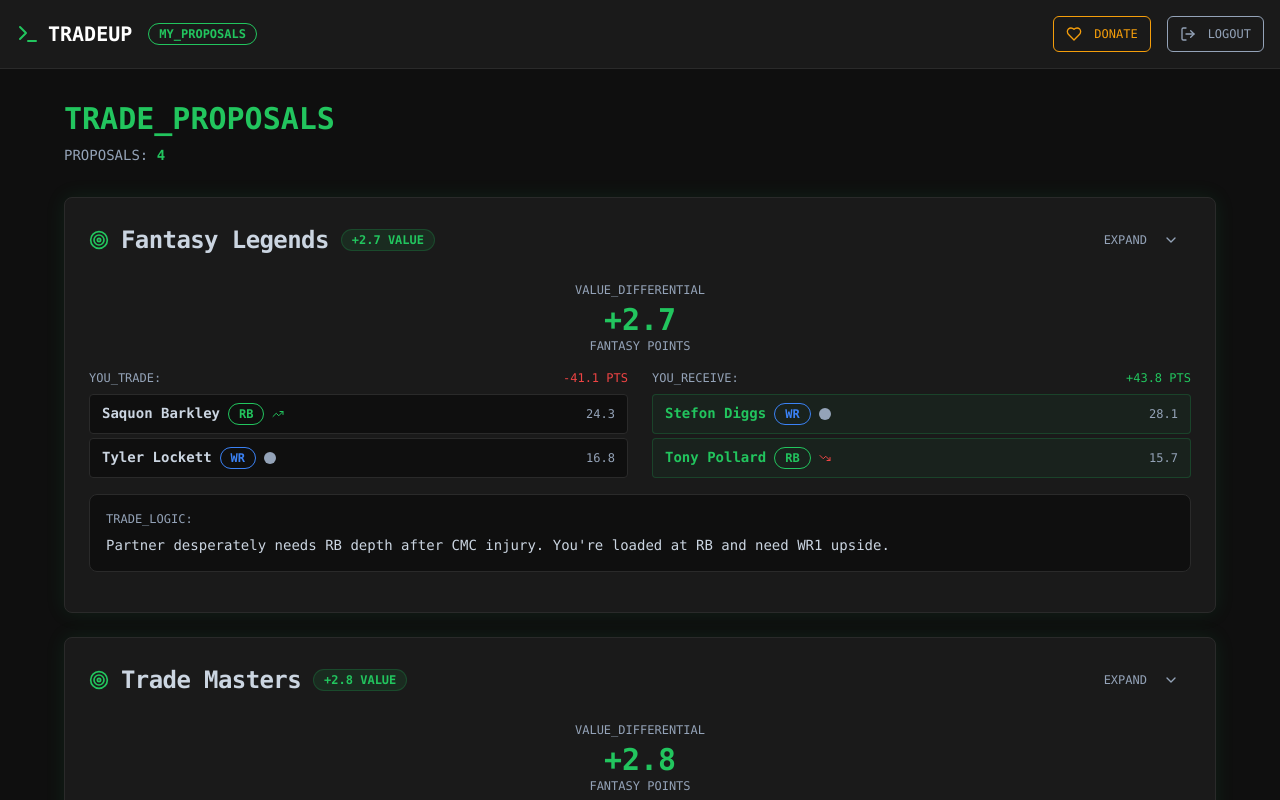
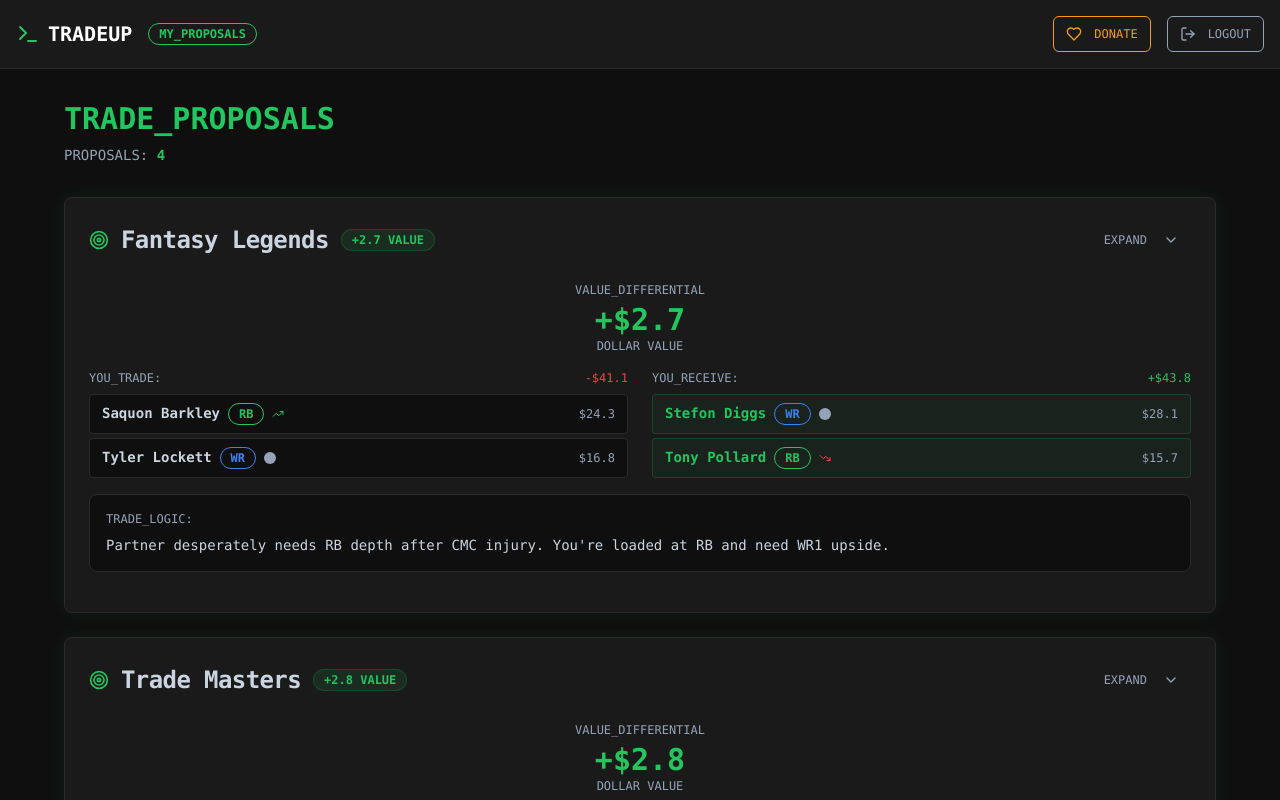
Before and after one commit to TheColorPlum/fantasy-quant-app, a Next.js app: page /proposals in a window 1280 px wide. Shown: the top 800 px of the page. Built offline with nearby package versions, Linux system fonts and the light colour scheme.

Commit message:
feat: update proposals page for dollar value clarity
Show dollar values with proper formatting and trend indicators

#VERCEL_SKIP

Co-authored-by: Pelumi Odimayo <19821872+TheColorPlum@users.noreply.github.com>

```diff
--- a/app/proposals/page.tsx
+++ b/app/proposals/page.tsx
@@ -320,9 +320,9 @@ export default function ProposalsPage() {
                         }`}
                       >
                         {proposal.valueDifferential > 0 ? "+" : ""}
-                        {proposal.valueDifferential.toFixed(1)}
+                        ${proposal.valueDifferential.toFixed(1)}
                       </div>
-                      <div className="text-[#94a3b8] text-xs">FANTASY POINTS</div>
+                      <div className="text-[#94a3b8] text-xs">DOLLAR VALUE</div>
                     </div>
 
                     {/* Trade Details */}
@@ -331,7 +331,7 @@ export default function ProposalsPage() {
                         <div className="flex items-center justify-between">
                           <p className="font-mono text-xs text-[#94a3b8]">YOU_TRADE:</p>
                           <p className="font-mono text-xs text-[#ef4444]">
-                            -{calculateTotalValue(proposal.yourPlayers).toFixed(1)} PTS
+                            -${calculateTotalValue(proposal.yourPlayers).toFixed(1)}
                           </p>
                         </div>
                         <div className="space-y-1">
@@ -352,7 +352,7 @@ export default function ProposalsPage() {
                                 </div>
                                 {getTrendIcon(player.trend)}
                               </div>
-                              <div className="text-xs text-[#94a3b8]">{player.value.toFixed(1)}</div>
+                              <div className="text-xs text-[#94a3b8]">${player.value.toFixed(1)}</div>
                             </div>
                           ))}
                         </div>
@@ -362,7 +362,7 @@ export default function ProposalsPage() {
                         <div className="flex items-center justify-between">
                           <p className="font-mono text-xs text-[#94a3b8]">YOU_RECEIVE:</p>
                           <p className="font-mono text-xs text-[#22c55e]">
-                            +{calculateTotalValue(proposal.theirPlayers).toFixed(1)} PTS
+                            +${calculateTotalValue(proposal.theirPlayers).toFixed(1)}
                           </p>
                         </div>
                         <div className="space-y-1">
@@ -383,7 +383,7 @@ export default function ProposalsPage() {
                                 </div>
                                 {getTrendIcon(player.trend)}
                               </div>
-                              <div className="text-xs text-[#94a3b8]">{player.value.toFixed(1)}</div>
+                              <div className="text-xs text-[#94a3b8]">${player.value.toFixed(1)}</div>
                             </div>
                           ))}
                         </div>
```
